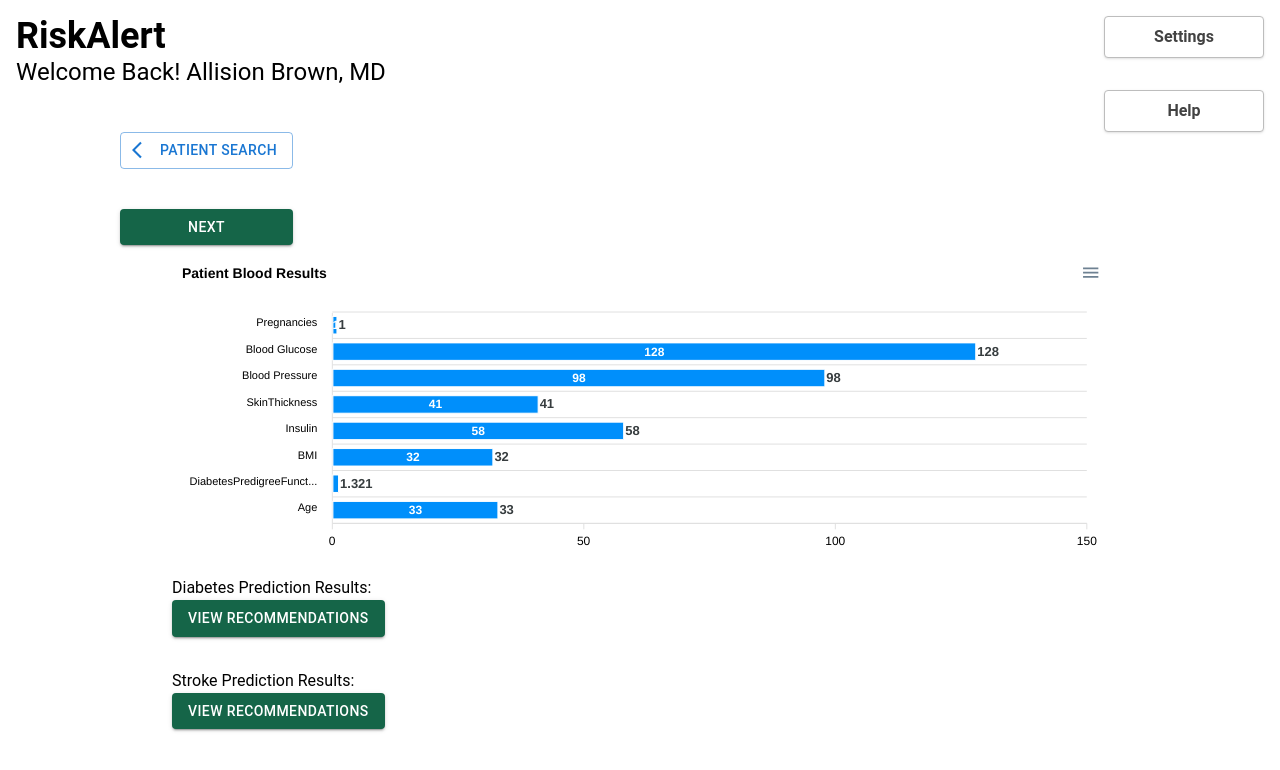
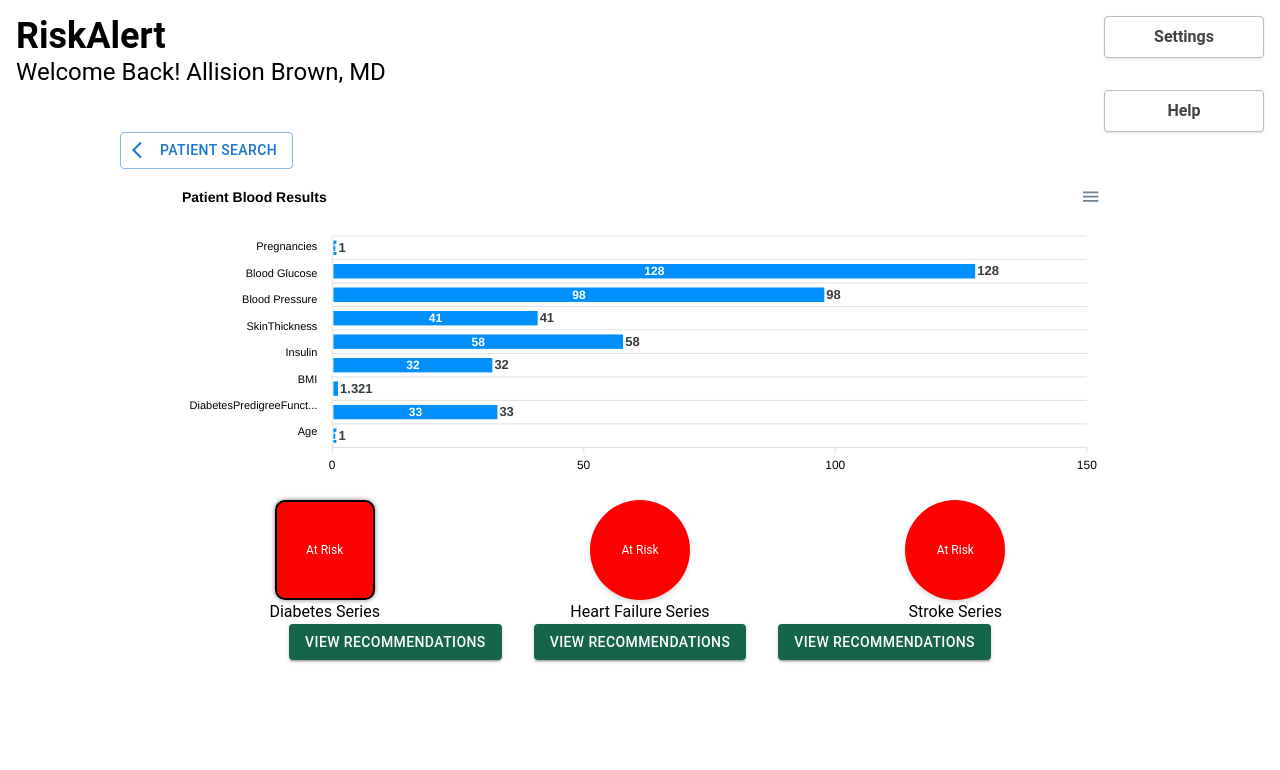
Before and after one commit to mag9073/CSCN72030-Sec3-Group1, a React (Vite) app in the folder frontend/: page /profile/dataview in a window 1280 px wide. Shown: the top 770 px of the page. Built offline with nearby package versions, Linux system fonts and the light colour scheme; no server answers.

Commit message:
add: implement buttons for each disease

```diff
--- a/frontend/src/App.css
+++ b/frontend/src/App.css
@@ -63,3 +63,40 @@
   color: #000;
   /* Add other styles as needed */
 }
+
+
+.series-buttons {
+  display: flex;
+  gap: 10px;
+}
+
+.series-button {
+  width: 100px;
+  height: 100px;
+  border-radius: 50%;
+  background-color: #156548;
+  color: #fff;
+  border: none;
+  cursor: pointer;
+  outline: none;
+  display: flex;
+  align-items: center;
+  justify-content: center;
+  font-size: 12px;
+}
+
+.series-button.active {
+  background-color: #333;
+  border: 2px solid #000;
+  border-radius: 10px; /* Adds rounded corners to the border */
+  box-shadow: 0 0 5px rgba(0, 0, 0, 0.5); /* Adds a subtle shadow to the button */
+  transition: background-color 0.3s, border-color 0.3s, box-shadow 0.3s; /* Adds smooth transition effect */
+}
+
+.series-button.active:hover {
+  background-color: #444; /* Darken the background on hover */
+}
+
+.series-button.active:focus {
+  outline: none; /* Removes the default focus outline */
+}
--- a/frontend/src/assets/layouts/pages/DataViewScreen.jsx
+++ b/frontend/src/assets/layouts/pages/DataViewScreen.jsx
@@ -106,12 +106,15 @@ class ApexChart extends React.Component {
               item.BMI,
               item.DiabetesPedigreeFunction,
               item.Age,
+              item.Outcome,
             ]
           }));
 
         this.setState({
           diabetesSeries: diabetesSeries,
         });
+
+        this.handleOutcomeChange(diabetesSeries.length > 0 ? diabetesSeries[0].data[8] : null, 'diabetesSeries', 'diabetes');
       }
     })
 
@@ -147,11 +150,54 @@ class ApexChart extends React.Component {
         this.setState({
           heartFailureSeries: heartFailureSeries,
         });
+
+        this.handleOutcomeChange(heartFailureSeries.length > 0 ? heartFailureSeries[0].data[11] : null, 'heartfailureSeries', 'HeartDisease');
       },
-    });
-  }
+    })
+
+  // Fetch CSV file and parse data for StrokeResults.csv
+  Papa.parse("/src/assets/files/StrokeResults.csv", {
+    download: true,
+    header: true,
+    dynamicTyping: true,
+    complete: (strokeResult) => {
+      console.log(strokeResult);
+
+      const strokeSeries = strokeResult.data
+        .map(item => ({
+          name: 'Stroke',
+          data: [
+            item.sex || 0,
+            item.age || 0,
+            item.hypertension || 0,
+            item.heart_disease || 0,
+            item.ever_married || 0,
+            item.work_type || 0,
+            item.Residence_type || 0,
+            item.avg_glucose_level || 0,
+            item.bmi || 0,
+            item.smoking_status || 0,
+            item.stroke || 0
+          ]
+        }));
+
+      // Set state for StrokeResults
+      this.setState({
+        strokeSeries: strokeSeries,
+      });
+
+      this.handleOutcomeChange(strokeSeries.length > 0 ? strokeSeries[0].data[10] : null, 'strokeSeries', 'stroke');
+      },
+    }
+
+      );
+    }
 
 
+    handleOutcomeChange = (outcome, seriesType) => {
+
+      this.props.onOutcomeChange(outcome, seriesType);
+    };
 
   render() {
 
@@ -159,20 +205,25 @@ class ApexChart extends React.Component {
     let seriesToDisplay;
 
     let dynamicXAxisCategories;
+    let titleName;
 
     if (currentSeries === 'diabetesSeries') {
       seriesToDisplay = this.state.diabetesSeries;
       dynamicXAxisCategories = [
         'Pregnancies', 'Blood Glucose', 'Blood Pressure', 'SkinThickness', 'Insulin', 'BMI', 'DiabetesPredigreeFunction', 'Age'
       ];
+      titleName === 'Patient Blood Results - Diabetes'
     } else if (currentSeries === 'heartfailureSeries') {
       seriesToDisplay = this.state.heartFailureSeries;
       dynamicXAxisCategories = [
         'Age', 'Sex', 'ChestPainType', 'RestingBP', 'Cholesterol', 'FastingBS', 'RestingECG', 'MaxHR', 'ExerciseAngina', 'Oldpeak', 'ST_Slope', 'HeartDisease'
       ];
-    } else {
+
+      titleName === 'Patient Blood Results - Heart Failure'
+    } else if (currentSeries === 'strokeSeries') {
       seriesToDisplay = this.state.strokeSeries;
-      dynamicXAxisCategories = null; // Set to null or undefined when not needed
+      dynamicXAxisCategories = ['sex', 'age', 'hypertension', 'heart_disease', 'ever_married', 'work_type', 'residence_type', 'avg_glucose_level', 'bmi', 'smoking_status', 'stroke'];
+      titleName === 'Patient Blood Results - Stroke'
     }
 
     console.log('Series to Display:', currentSeries);
@@ -193,6 +244,11 @@ class ApexChart extends React.Component {
 
           const chartTitleStyle = {
             color: isDarkMode ? '#FFF' : '#000',
+          };
+
+          const chartTitle = {
+            text: titleName,
+            style: chartTitleStyle,
           };
 
           const titleTextStyle = {
@@ -237,6 +293,7 @@ class ApexChart extends React.Component {
                   title: {
                     ...this.state.options.title,
                     style: chartTitleStyle,
+
                   },
                   tooltip: {
                     ...this.state.options.tooltip,
@@ -276,6 +333,7 @@ class ApexChart extends React.Component {
 }
 
 
+
 export default class DataView extends Component {
 
   constructor() {
@@ -286,8 +344,11 @@ export default class DataView extends Component {
       heartfailureReturnMessage: '',
       strokeReturnMessage: '',
       currentSeries: 'diabetesSeries',
-      diabetesSeries: [], // Add this line
-      heartFailureSeries: [], // Add this line
+      diabetesSeries: [],
+      heartFailureSeries: [],
+      diabetesRisk: null,
+      heartDiseaseRisk: null,
+      strokeRisk: null,
     };
   }
 
@@ -342,19 +403,69 @@ export default class DataView extends Component {
     this.setState({ currentSeries: selectedSeries });
   };
 
+
+
+  renderSeriesButtons = () => {
+    const seriesOptions = ['diabetesSeries', 'heartfailureSeries', 'strokeSeries'];
+
+    return seriesOptions.map((series, index) => {
+      const isDiabetesSeries = series === 'diabetesSeries';
+      const isHeartFailureSeries = series === 'heartfailureSeries';
+      const isStrokeSeries = series === 'strokeSeries';
+
+      let outcome;
+      let buttonColor;
+      let seriesName;
+
+      if (isDiabetesSeries) {
+        outcome = this.state.diabetesRisk;
+        seriesName = 'Diabetes Series';
+      } else if (isHeartFailureSeries) {
+        outcome = this.state.heartDiseaseRisk;
+        seriesName = 'Heart Failure Series';
+      } else if (isStrokeSeries) {
+        outcome = this.state.strokeRisk;
+        seriesName = 'Stroke Series';
+      }
+
+      buttonColor = outcome === 1 ? 'red' : 'green';
+
+      return (
+        <div key={index} className='w-full flex flex-col items-center'>
+          <button
+            className={`series-button ${series === this.state.currentSeries ? 'active' : ''} bg-gray-800 border-8 border-black shadow-md transition duration-300 focus:outline-none focus:border-blue-500 hover:bg-gray-900`}
+            style={{ backgroundColor: buttonColor }}
+            onClick={() => this.handleSeriesChange(series)}
+          >
+            {outcome === 1 ? 'At Risk' : outcome === 0 ? 'Not At Risk' : ''}
+          </button>
+          <span>{seriesName}</span>
+        </div>
+      );
+    });
+  };
+
+
+
+  handleOutcomeChange = (outcome, seriesType) => {
+    console.log(`Outcome from ApexChart (${seriesType}): `, outcome);
+
+    if (seriesType === 'diabetesSeries') {
+      this.setState({diabetesRisk: outcome})
+    } else if (seriesType === 'heartfailureSeries') {
+      this.setState({heartDiseaseRisk: outcome})
+    } else if (seriesType === 'strokeSeries') {
+      this.setState({strokeRisk: outcome})
+    }
+
+  };
+
   render() {
     const { navigateTo, currentSeries, diabetesSeries, heartFailureSeries, strokeSeries } = this.state;
 
     if (navigateTo) {
       return <Navigate to={navigateTo} />;
     }
-
-    const seriesToDisplay = currentSeries === 'diabetesSeries' ? this.state.diabetesSeries :
-                           currentSeries === 'heartFailureSeries' ? this.state.heartFailureSeries :
-                           this.state.strokeSeries;
-
-
-
 
     return (
       <DarkModeContext.Consumer>
@@ -378,22 +489,29 @@ export default class DataView extends Component {
                           >
                             Patient Search
                           </Button>
-                          <Button
+                          {/* <Button
                             variant="contained"
                             color="primary"
                             onClick={this.handleNext}
                             style={{ backgroundColor: '#156548' }}
                           >
                             Next
-                          </Button>
+                          </Button> */}
                         </div>
                       </div>
                       <div className=' md:w-9/12'>
-                        <ApexChart currentSeries={currentSeries} isDarkMode={isDarkMode} />
+                        <ApexChart currentSeries={currentSeries} isDarkMode={isDarkMode} onOutcomeChange={(outcome, seriesType, outcomeField) => this.handleOutcomeChange(outcome, seriesType, outcomeField)}/>
                         {/* Diabetes Prediction Results */}
-                        <div className='flex flex-col gap-8'>
+
+
+
+                        {/* Render series selection buttons */}
+                        <div className='series-buttons flex'>
+                          {this.renderSeriesButtons()}
+                        </div>
+                        <div className='flex flex-row gap-8 justify-center items-center'>
                           <div>
-                            <p>{`${currentSeries === 'diabetesSeries' ? 'Diabetes' : 'Heart Failure'} Prediction Results:`}</p>
+                            {/* <p>{`${currentSeries === 'diabetesSeries' ? 'Diabetes' : 'Heart Failure'} Prediction Resources:`}</p> */}
                             <Button
                               variant="contained"
                               color="primary"
@@ -403,9 +521,19 @@ export default class DataView extends Component {
                               View Recommendations
                             </Button>
                           </div>
+
+                          <div>
+                            {/* <p>Stroke Prediction Resources: {(this.state.actualResults)}</p> */}
+                            <Button variant="contained" color="primary"
+                              onClick={() => this.handleNavigate('/profile/dataview/heartfailure-recommendations')}
+                              style={{ backgroundColor: '#156548' }}>
+                              View Recommendations
+                            </Button>
+                          </div>
+
                           {/* Stroke Prediction Results */}
                           <div>
-                            <p>Stroke Prediction Results: {(this.state.actualResults)}</p>
+                            {/* <p>Stroke Prediction Resources: {(this.state.actualResults)}</p> */}
                             <Button variant="contained" color="primary"
                               onClick={() => this.handleNavigate('/profile/dataview/stroke-recommendations')}
                               style={{ backgroundColor: '#156548' }}>
```
Also changed, not shown: frontend/src/assets/files/StrokeResults.csv (added), 1 other file (tests, documents, lock files or other folders).
